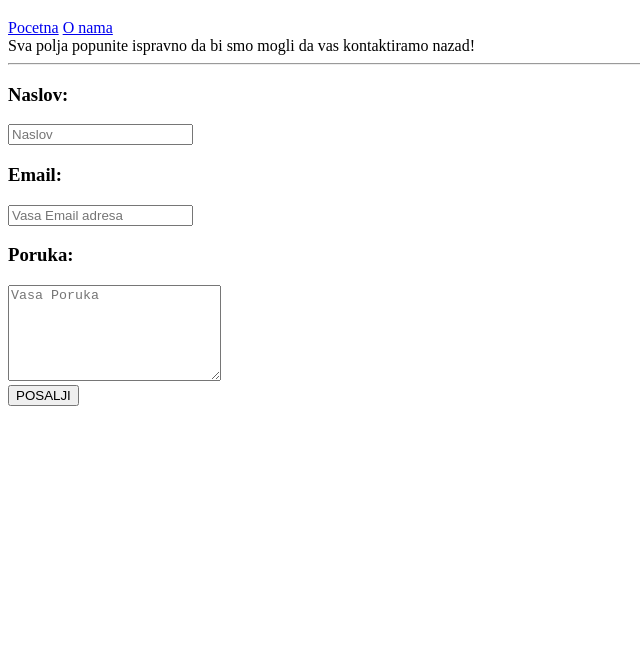
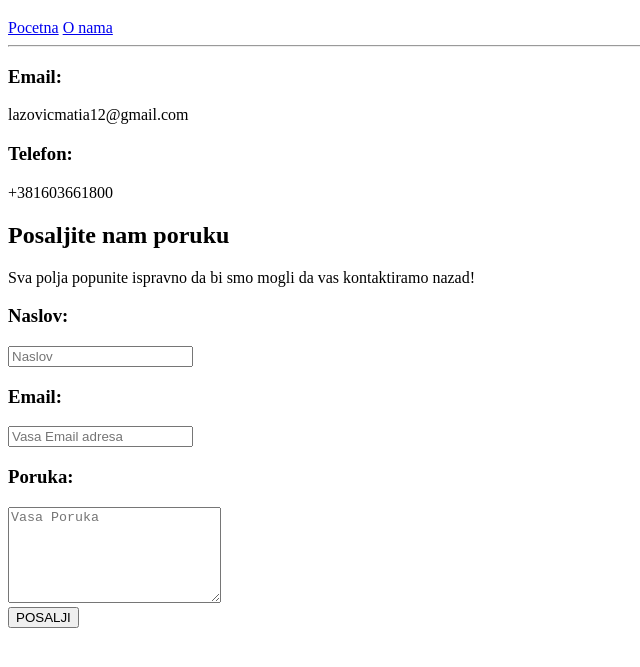
Before and after one commit to matiazic/pekara, a plain HTML site: page kontakt.html in a window 1280 px wide. Shown: the part 61-728 px from the top of the page, without its empty margins (0-640 px from the left). Drawn offline with Linux system fonts and the light colour scheme.

Commit message:
Update kontakt.html

```diff
--- a/kontakt.html
+++ b/kontakt.html
@@ -10,12 +10,16 @@
       <h1>Kontakt</h1>
       <a href="index.html">Pocetna</a>
     <a href="onama.html">O nama</a>
-      <div>
-        Sva polja popunite ispravno da bi smo mogli da vas kontaktiramo nazad!
-      </div>
+
     </div>
 
     <hr>
+    <h3>Email:</h3><p>lazovicmatia12@gmail.com</p>
+    <h3>Telefon:</h3><p>+381603661800</p>
+    <div>
+      <h2>Posaljite nam poruku</h2>
+        Sva polja popunite ispravno da bi smo mogli da vas kontaktiramo nazad!
+      </div>
     <form action="mailto:lazovicmatia12@gmail.com" method="get">
       <div>
 
```
